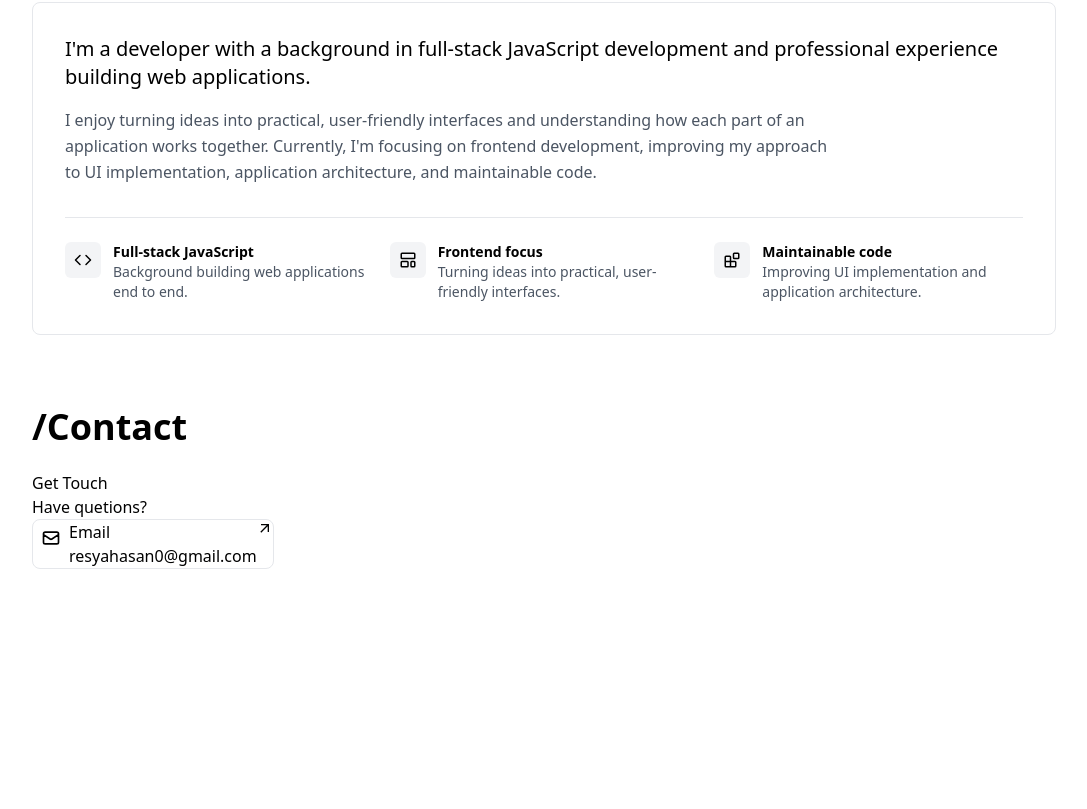
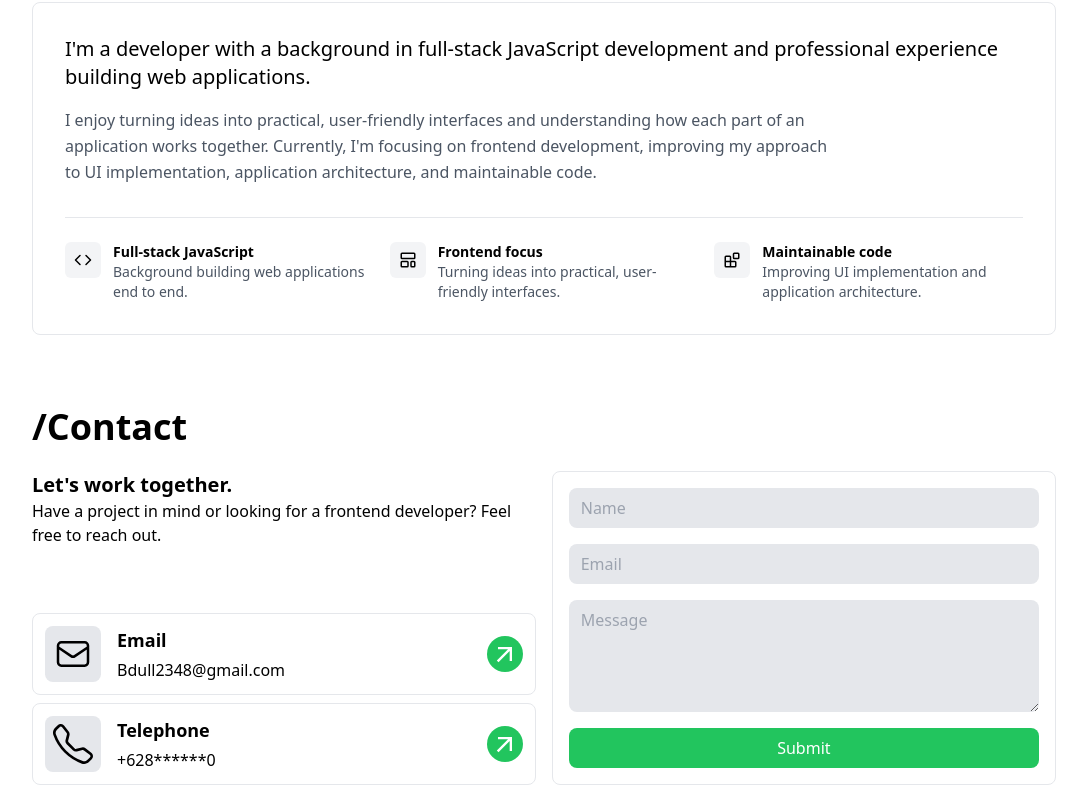
Before and after one commit to Resya-Hasan/portofolio, a React (Vite) app: page / in a window 1280 px wide. Shown: the part 4152-4961 px from the top of the page, without its empty margins (96-1183 px from the left). Before the commit the page ends 4745 px from the top, so only its background shows below. Built offline with nearby package versions, Linux system fonts and the light colour scheme.

Commit message:
UI for section contact done

```diff
--- a/src/sections/Contact.tsx
+++ b/src/sections/Contact.tsx
@@ -1,34 +1,57 @@
 import { HiOutlineMail } from "react-icons/hi";
 import { MdOutlineArrowOutward } from "react-icons/md";
+import { BsTelephone } from "react-icons/bs";
 
 const Contact = () => {
     return (
         <section className="px-5 pt-12 xl:px-32 2xl:px-96 mb-6">
             <h1 className="text-2xl md:text-3xl lg:text-4xl font-bold mb-6">/Contact</h1>
 
-            <div className="flex">
-                <div>
+            <div className="flex gap-4">
+                <div className="w-[50%] flex flex-col justify-between">
                     <div>
-                        <h3>Get Touch</h3>
-                        <p>Have quetions?</p>
+                        <h3 className="text-xl font-bold">Let's work together.</h3>
+                        <p>Have a project in mind or looking for a frontend developer? Feel free to reach out.</p>
                     </div>
-                    <div className="">
-                        <div className="flex border border-line rounded-lg">
-                            <div className="p-2 ">
-                                <HiOutlineMail size={20}/>
+                    <div className="flex flex-col gap-2">
+                        <div className="flex border border-line rounded-lg p-3 justify-between">
+                            <div className="flex gap-4">
+                                <div className="bg-line flex items-center p-2 rounded-lg">
+                                    <HiOutlineMail size={40} strokeWidth={1.5}/>
+                                </div>
+                                <div className="flex flex-col gap-1">
+                                    <h5 className="text-lg font-bold">Email</h5>
+                                    <p>Bdull2348@gmail.com</p>
+                                </div>
                             </div>
 
-                            <div>
-                                <h5>Email</h5>
-                                <p>resyahasan0@gmail.com</p>
+                            <a href="#" className="bg-acc text-white rounded-full self-center p-1">
+                                <MdOutlineArrowOutward size={28} />
+                            </a>
+                        </div>
+                        <div className="flex border border-line rounded-lg p-3 justify-between">
+                            <div className="flex gap-4">
+                                <div className="bg-line flex items-center p-2 rounded-lg">
+                                    <BsTelephone size={40} />
+                                </div>
+                                <div className="flex flex-col gap-1">
+                                    <h5 className="text-lg font-bold">Telephone</h5>
+                                    <p>+628******0</p>
+                                </div>
                             </div>
 
-                            <a href="#">
-                                <MdOutlineArrowOutward />
+                            <a href="#" className="bg-acc text-white rounded-full self-center p-1">
+                                <MdOutlineArrowOutward size={28} />
                             </a>
                         </div>
                     </div>
                 </div>
+                <form className="flex flex-col border border-line rounded-lg w-[50%] p-4 gap-4">
+                    <input placeholder="Name" className="py-2 px-3 bg-line rounded-lg focus-within:outline-2 focus-within:outline-acc" />
+                    <input placeholder="Email" className="py-2 px-3 bg-line rounded-lg focus-within:outline-2 focus-within:outline-acc" />
+                    <textarea placeholder="Message" className="py-2 px-3 h-28 bg-line rounded-lg focus-within:outline-2 focus-within:outline-acc" />
+                    <button type="submit" className="bg-acc text-white py-2 rounded-lg">Submit</button>
+                </form>
             </div>
         </section>
     )
```
